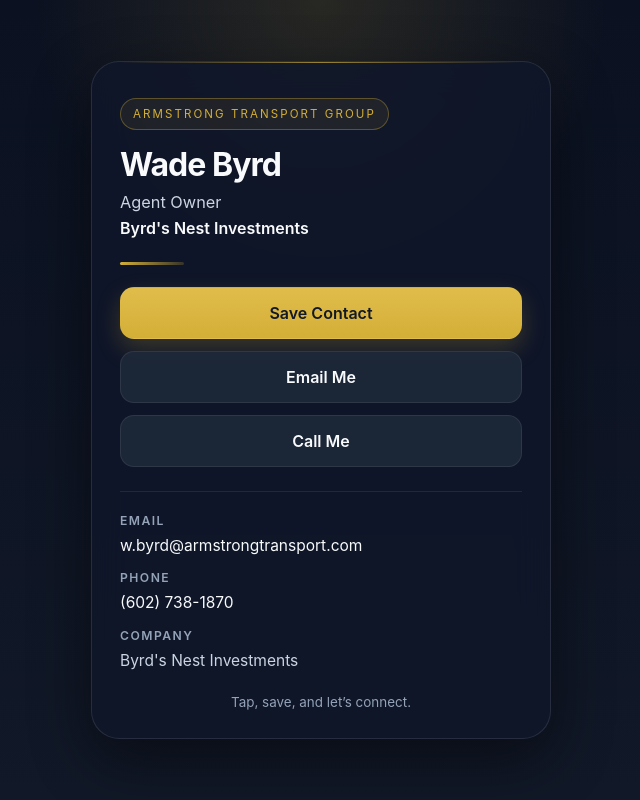
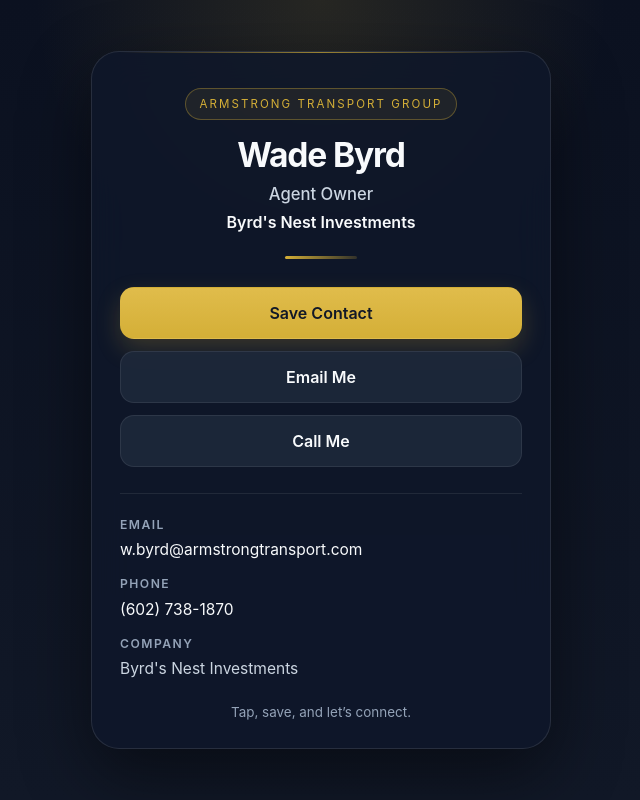
Before and after one commit to wbyrd01/wade-contact, a plain HTML site: page index.html in a window 1280 px wide. Shown: the whole page, without its empty margins (319-959 px from the left). Drawn offline with Linux system fonts and the light colour scheme.

Commit message:
Update index.html

```diff
--- a/index.html
+++ b/index.html
@@ -7,7 +7,7 @@
   <style>
     :root {
       --bg: #0b1120;
-      --card: rgba(15, 23, 42, 0.82);
+      --card: rgba(15, 23, 42, 0.84);
       --border: rgba(255, 255, 255, 0.10);
       --text: #f8fafc;
       --muted: #cbd5e1;
@@ -16,7 +16,7 @@
       --accent-dark: #b8921f;
       --button-dark: #1e293b;
       --button-dark-hover: #2b3a52;
-      --shadow: 0 20px 60px rgba(0, 0, 0, 0.45);
+      --shadow: 0 24px 70px rgba(0, 0, 0, 0.48);
     }
 
     * {
@@ -61,6 +61,17 @@
       background: linear-gradient(90deg, transparent, rgba(212, 175, 55, 0.7), transparent);
     }
 
+    .hero {
+      text-align: center;
+      margin-bottom: 28px;
+    }
+
+    .badge-wrap {
+      display: flex;
+      justify-content: center;
+      margin-bottom: 18px;
+    }
+
     .badge {
       display: inline-block;
       font-size: 0.72rem;
@@ -69,38 +80,39 @@
       color: var(--accent);
       border: 1px solid rgba(212, 175, 55, 0.35);
       background: rgba(212, 175, 55, 0.08);
-      padding: 8px 12px;
+      padding: 8px 14px;
       border-radius: 999px;
-      margin: 0 auto 18px auto;
+      white-space: nowrap;
     }
 
     h1 {
       margin: 0;
-      font-size: 2rem;
-      line-height: 1.05;
-      letter-spacing: -0.03em;
+      font-size: 2.1rem;
+      line-height: 1.02;
+      letter-spacing: -0.035em;
       font-weight: 700;
     }
 
     .title {
-      margin-top: 10px;
-      font-size: 1.02rem;
+      margin-top: 12px;
+      font-size: 1.04rem;
       color: var(--muted);
+      font-weight: 500;
     }
 
     .company {
-      margin-top: 6px;
+      margin-top: 8px;
       font-size: 1rem;
       color: var(--text);
       font-weight: 600;
     }
 
     .divider {
-      width: 64px;
+      width: 72px;
       height: 3px;
       border-radius: 999px;
-      background: linear-gradient(90deg, var(--accent), rgba(212, 175, 55, 0.2));
-      margin: 24px 0 22px;
+      background: linear-gradient(90deg, var(--accent), rgba(212, 175, 55, 0.18));
+      margin: 24px auto 0;
     }
 
     .actions {
@@ -117,7 +129,7 @@
       border-radius: 14px;
       font-weight: 600;
       font-size: 1rem;
-      transition: transform 0.15s ease, background 0.15s ease, border-color 0.15s ease;
+      transition: transform 0.15s ease, background 0.15s ease, border-color 0.15s ease, box-shadow 0.15s ease;
       border: 1px solid transparent;
     }
 
@@ -133,10 +145,11 @@
 
     .button.primary:hover {
       background: linear-gradient(180deg, #e7c75c 0%, var(--accent-dark) 100%);
+      box-shadow: 0 14px 28px rgba(212, 175, 55, 0.28);
     }
 
     .button.secondary {
-      background: rgba(30, 41, 59, 0.88);
+      background: rgba(30, 41, 59, 0.92);
       color: var(--text);
       border-color: rgba(255, 255, 255, 0.08);
     }
@@ -146,11 +159,11 @@
     }
 
     .contact {
-      margin-top: 24px;
-      padding-top: 20px;
+      margin-top: 26px;
+      padding-top: 22px;
       border-top: 1px solid rgba(255, 255, 255, 0.08);
       display: grid;
-      gap: 12px;
+      gap: 14px;
     }
 
     .contact-item {
@@ -180,7 +193,7 @@
     }
 
     .footer {
-      margin-top: 22px;
+      margin-top: 24px;
       color: var(--soft);
       font-size: 0.84rem;
       text-align: center;
@@ -193,20 +206,30 @@
       }
 
       h1 {
-        font-size: 1.8rem;
+        font-size: 1.85rem;
+      }
+
+      .badge {
+        font-size: 0.68rem;
+        letter-spacing: 0.14em;
+        padding: 8px 12px;
       }
     }
   </style>
 </head>
 <body>
   <main class="card">
-    <div class="badge">Armstrong Transport Group</div>
+    <section class="hero">
+      <div class="badge-wrap">
+        <div class="badge">Armstrong Transport Group</div>
+      </div>
 
-    <h1>Wade Byrd</h1>
-    <div class="title">Agent Owner</div>
-    <div class="company">Byrd's Nest Investments</div>
+      <h1>Wade Byrd</h1>
+      <div class="title">Agent Owner</div>
+      <div class="company">Byrd's Nest Investments</div>
 
-    <div class="divider"></div>
+      <div class="divider"></div>
+    </section>
 
     <section class="actions">
       <a class="button primary" href="Wade-Byrd.vcf" download>Save Contact</a>
```
